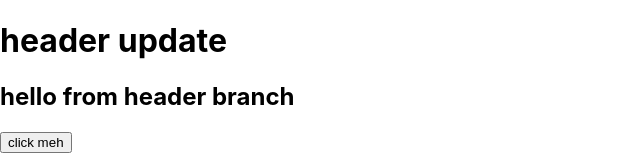
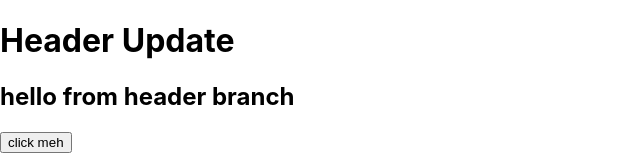
Before and after one commit to Fluffy-Lion/g-flow, a React (Create React App) app: page / in a window 1280 px wide. Shown: the top 160 px of the page, without its empty margins (0-640 px from the left). Built offline with nearby package versions, Linux system fonts and the light colour scheme.

Commit message:
Changing the case in h1

```diff
--- a/src/App.js
+++ b/src/App.js
@@ -4,7 +4,7 @@ import './App.css';
 const App = () => {
   return (
     <div>
-      <h1>header update</h1>
+      <h1>Header Update</h1>
       <h2>hello from header branch</h2>
       <div>
         <button>click meh</button>
```
